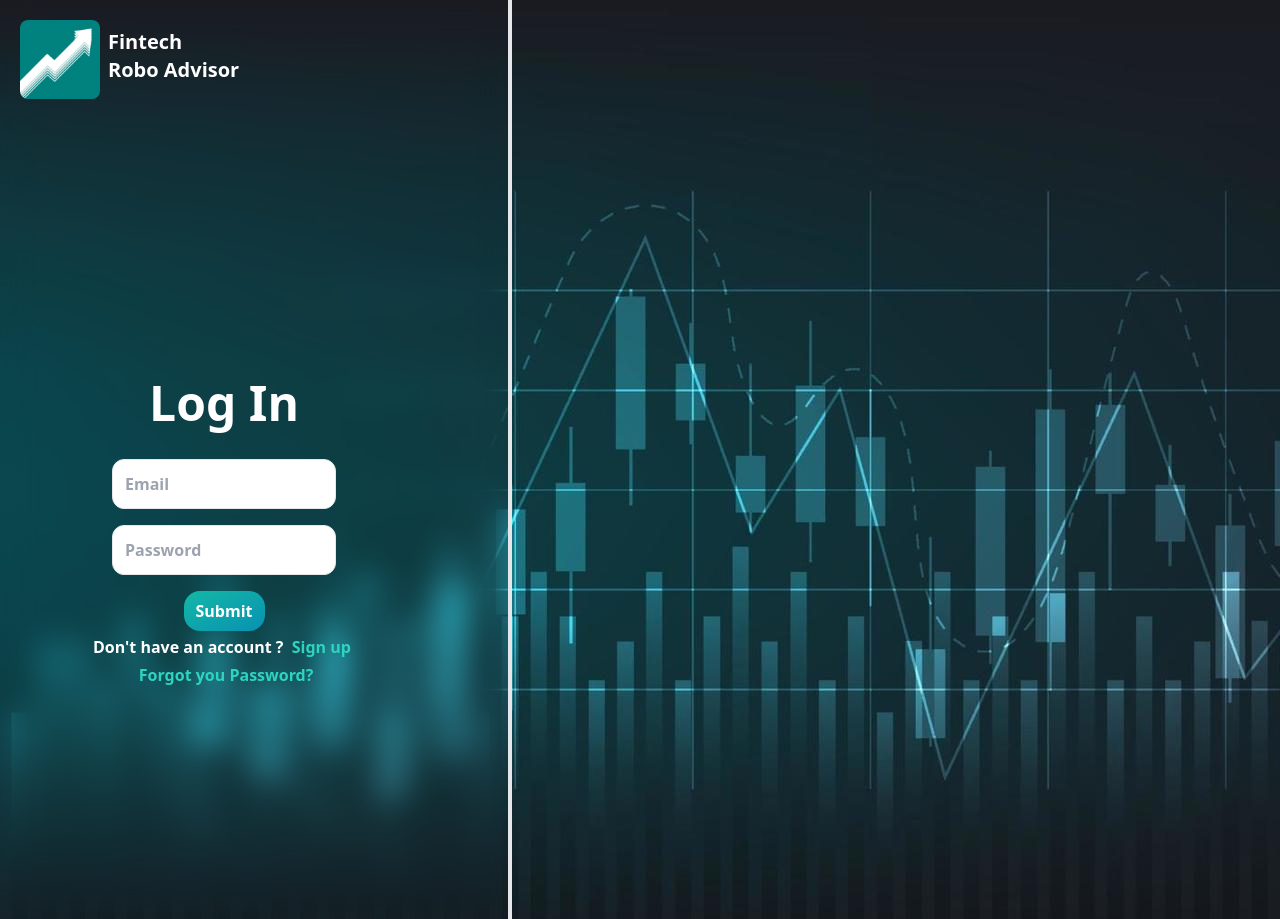
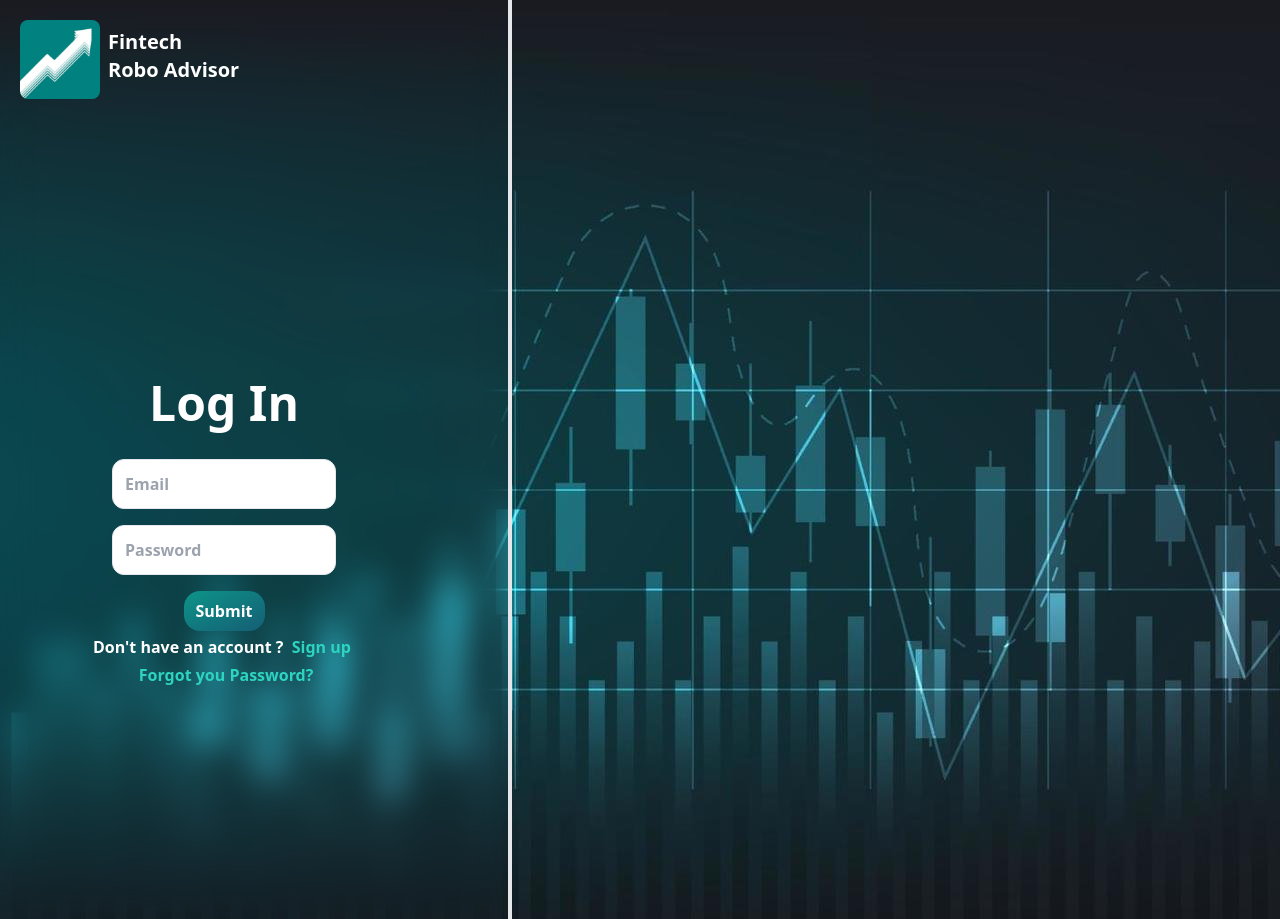
Before and after one commit to S24-Projects/Team-1, a React (Vite) app in the folder loginPage/: page / in a window 1280 px wide. Built offline with nearby package versions, Linux system fonts and the light colour scheme.

Commit message:
Button update

```diff
--- a/loginPage/src/components/Login.jsx
+++ b/loginPage/src/components/Login.jsx
@@ -35,7 +35,7 @@ function Login(){
             <button
               type="submit"
               value="Send"
-              className=" px-3 py-2 rounded-2xl font-semibold text-white transition-all duration-500 bg-gradient-to-br to-teal-500 via-cyan-600 from-teal-500 bg-size-200 bg-pos-0 hover:bg-pos-100"
+              className=" px-3 py-2 rounded-2xl font-semibold text-white transition-all duration-500 bg-gradient-to-br to-cyan-600 via-cyan-800 from-teal-600 bg-size-200 bg-pos-0 hover:bg-pos-100"
             >
               Submit
             </button>
```
